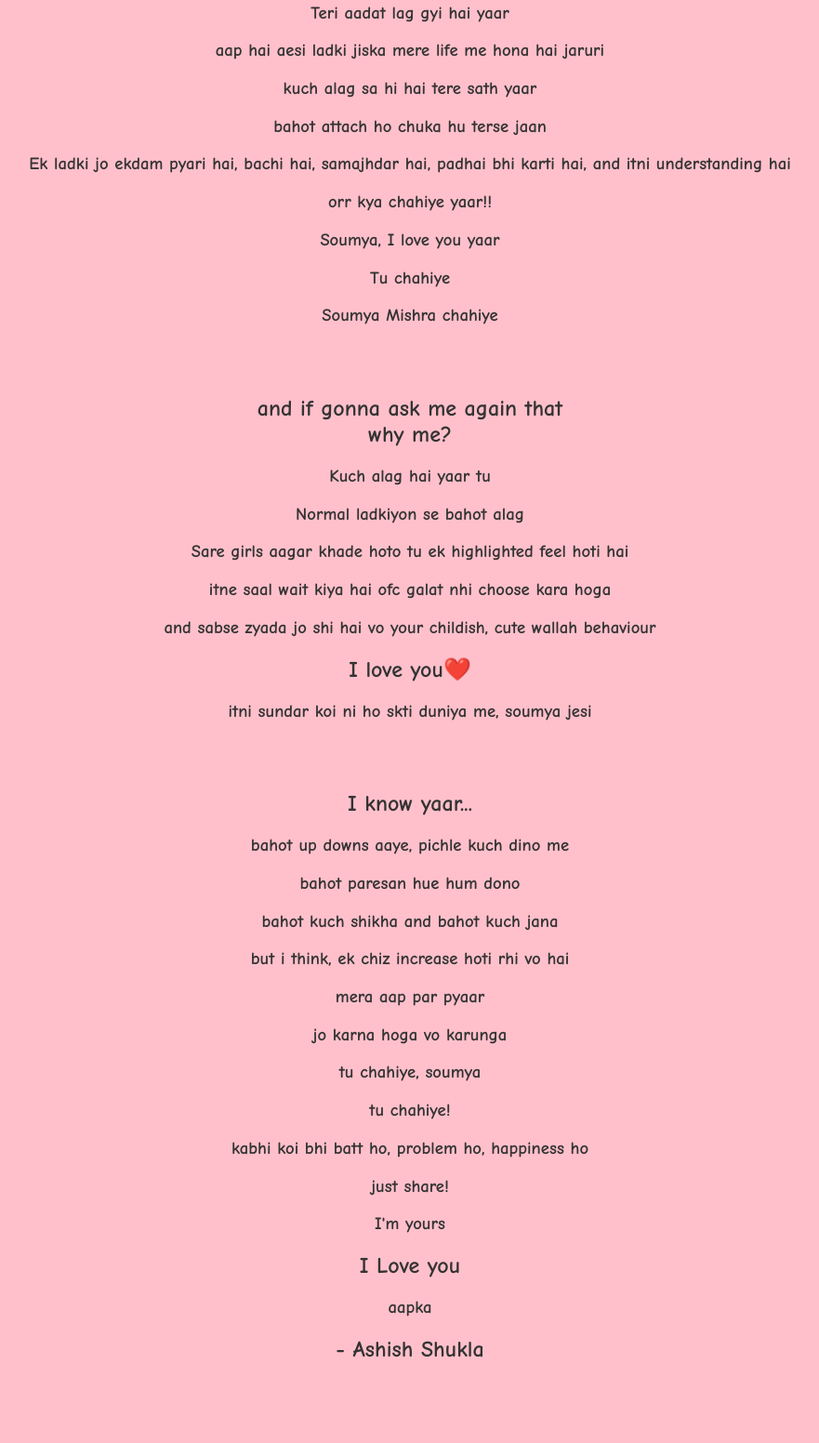
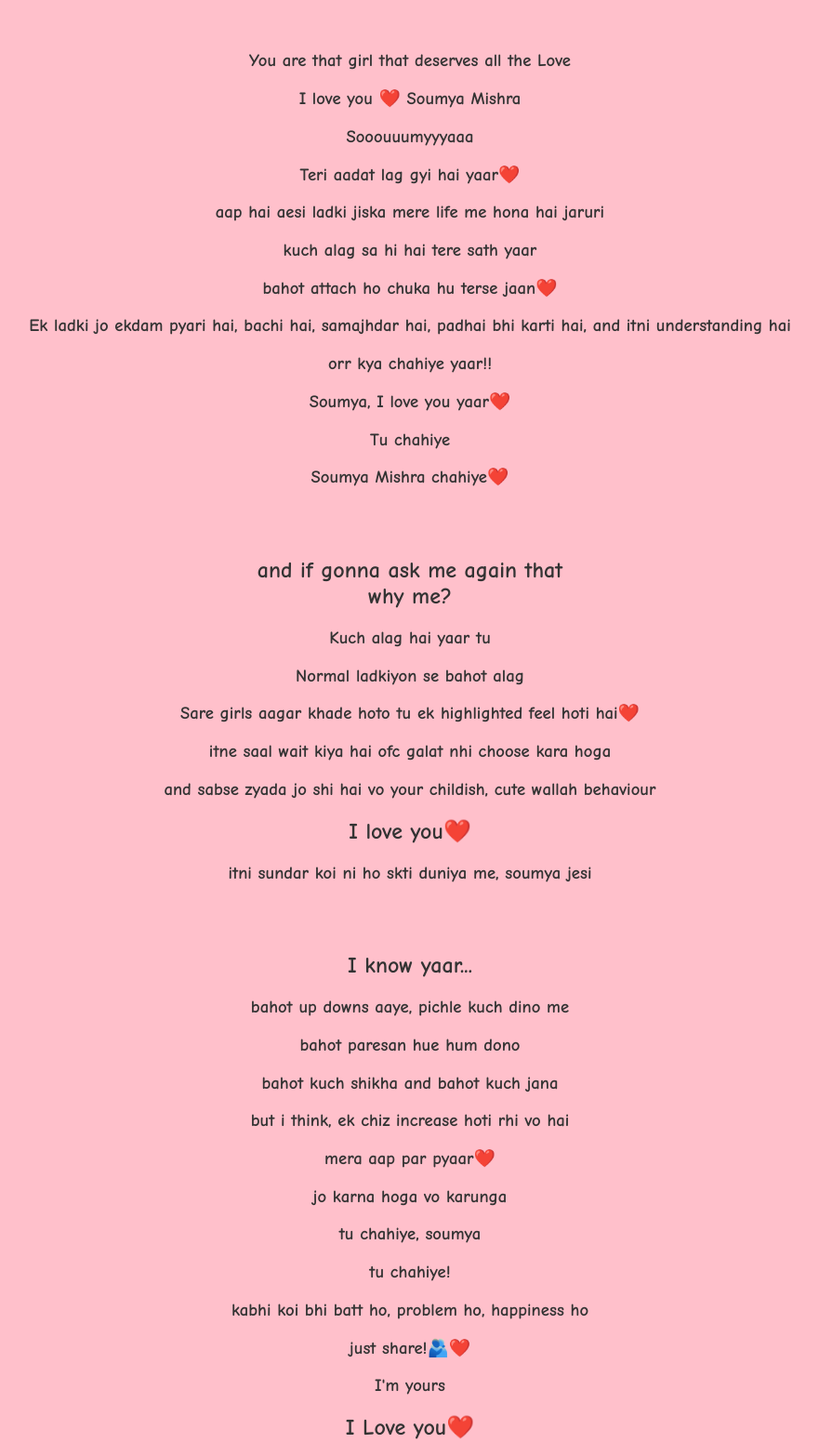
Before and after one commit to Ashish-1108/test, a plain HTML site: page msg.html in a window 1280 px wide. Shown: the part 504-2056 px from the top of the page at 93% size, without its empty margins (199-1080 px from the left). Drawn offline with Linux system fonts and the light colour scheme.

Commit message:
Add files via upload

```diff
--- a/msg.html
+++ b/msg.html
@@ -58,6 +58,7 @@
     </audio>
 
 
+    <div class="heart">&#10084;</div>
     <h1>Soumya, kya aapko pata hai?!</h1>
     <p>ki aap duniya ki sabse pyari ladki ho!</p> <br><br>
     <h2>Thank you for coming into my life</h2>
@@ -65,20 +66,20 @@
     <h3>You are that girl that deserves all the Love</h3>
     <h3>I love you ❤️ Soumya Mishra</h3>
     <h3>Sooouuumyyyaaa</h3>
-    <h3>Teri aadat lag gyi hai yaar</h3>
+    <h3>Teri aadat lag gyi hai yaar❤️</h3>
     <h3>aap hai aesi ladki jiska mere life me hona hai jaruri</h3>
     <h3>kuch alag sa hi hai tere sath yaar</h3>
-    <h3>bahot attach ho chuka hu terse jaan</h3>
+    <h3>bahot attach ho chuka hu terse jaan❤️</h3>
     <h3>Ek ladki jo ekdam pyari hai, bachi hai, samajhdar hai, padhai bhi karti hai, and itni understanding hai</h3>
     <h3>orr kya chahiye yaar!!</h3>
-    <h3>Soumya, I love you yaar</h3>
+    <h3>Soumya, I love you yaar❤️</h3>
     <h3>Tu chahiye</h3>
-    <h3>Soumya Mishra chahiye</h3> <br><br>
+    <h3>Soumya Mishra chahiye❤️</h3> <br><br>
 
     <h2>and if gonna ask me again that <br> why me?</h2>
     <h3>Kuch alag hai yaar tu</h3>
     <h3>Normal ladkiyon se bahot alag</h3>
-    <h3>Sare girls aagar khade hoto tu ek highlighted feel hoti hai</h3>
+    <h3>Sare girls aagar khade hoto tu ek highlighted feel hoti hai❤️</h3>
     <h3>itne saal wait kiya hai ofc galat nhi choose kara hoga</h3>
     <h3>and sabse zyada jo shi hai vo your childish, cute wallah behaviour</h3>
     <h2>I love you❤️</h2>
@@ -89,15 +90,15 @@
     <h3>bahot paresan hue hum dono</h3>
     <h3>bahot kuch shikha and bahot kuch jana</h3>
     <h3>but i think, ek chiz increase hoti rhi vo hai</h3>
-    <h3>mera aap par pyaar</h3>
+    <h3>mera aap par pyaar❤️</h3>
     <h3>jo karna hoga vo karunga</h3>
     <h3>tu chahiye, soumya </h3>
     <h3>tu chahiye! </h3>
     <h3>kabhi koi bhi batt ho, problem ho, happiness ho</h3>
-    <h3>just share!</h3>
+    <h3>just share!🫂❤️</h3>
 
     <h3>I'm yours </h3>
-    <h2>I Love you</h2>
+    <h2>I Love you❤️</h2>
     <h3>aapka</h3>
     <h2>- Ashish Shukla</h2>
 
```
